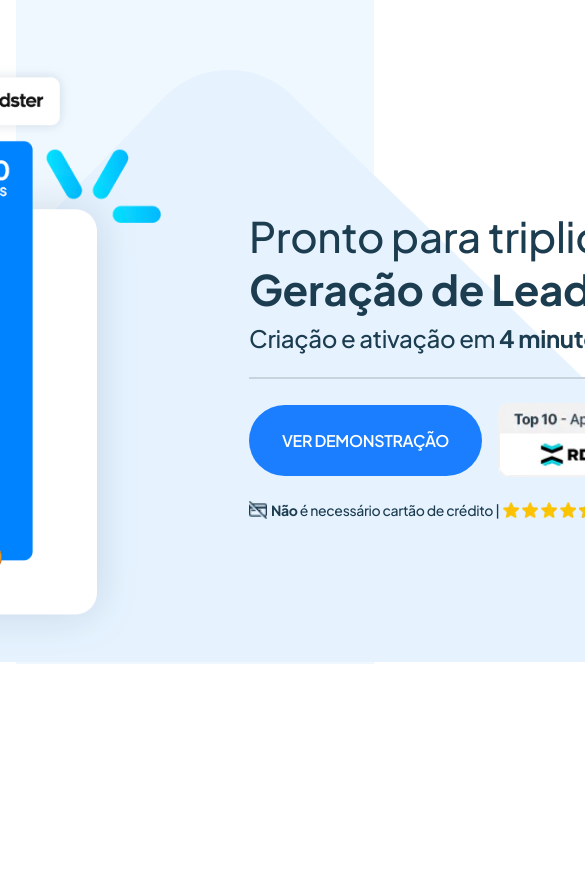
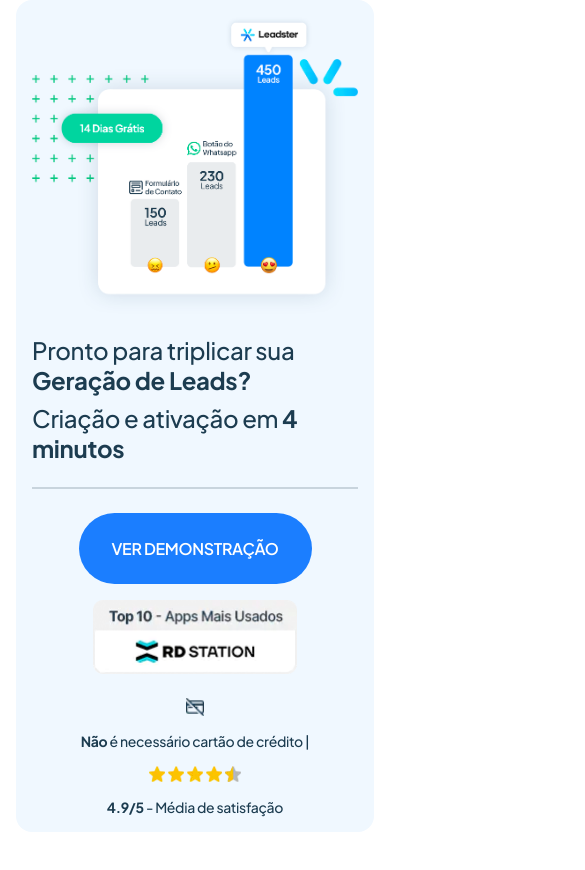
Before and after one commit to hsousadev/leadster-landing-page, a Next.js app: page /home/components/DemoSection in a window 390 px wide. Shown: the top 870 px of the page, 585 px wide, since content can reach past the window. Before the commit the page ends 844 px from the top, so only its background shows below. Built offline with nearby package versions, Linux system fonts and the light colour scheme.

Commit message:
feat: mobile responsiveness and small fixes

```diff
--- a/src/pages/home/components/DemoSection/styles.ts
+++ b/src/pages/home/components/DemoSection/styles.ts
@@ -2,20 +2,21 @@
 
 export const Container = styled.div`
   display: flex;
-  align-items: center;
+  align-items: flex-end;
   justify-content: center;
 
   background-color: var(--LightBlue);
 
   width: 100%;
   margin-bottom: 48px;
+  padding: 0 160px;
 
   .content {
     display: flex;
     align-items: center;
     justify-content: center;
 
-    padding: 64px 0 0 0;
+    padding: 64px 0;
     z-index: 1;
     gap: 88px;
 
@@ -46,7 +47,6 @@
         gap: 16px;
 
         padding: 24px 0;
-        width: 620px;
         border-top: 2px solid var(--Gray);
       }
 
@@ -64,8 +64,39 @@
   }
 
   .frame-design {
+    display: flex;
     position: absolute;
     left: -610px;
+  }
+
+  @media (max-width: 1232px) {
+    .content {
+      flex-direction: column;
+      > img {
+        width: 100%;
+        height: 100%;
+      }
+    }
+
+    .frame-design {
+      display: none;
+    }
+  }
+
+  @media (max-width: 768px) {
+    padding: 0;
+    border-radius: 16px;
+
+    .content {
+      gap: 16px;
+      padding: 16px;
+
+      .texts .middle,
+      .texts .bottom {
+        flex-direction: column;
+        gap: 16px;
+      }
+    }
   }
 `;
 
--- a/src/shared/components/Paginate/styles.ts
+++ b/src/shared/components/Paginate/styles.ts
@@ -39,4 +39,10 @@
       }
     }
   }
+
+  @media (max-width: 768px) {
+    strong {
+      font-size: 16px;
+    }
+  }
 `;
--- a/src/shared/components/SelectDateButton/styles.ts
+++ b/src/shared/components/SelectDateButton/styles.ts
@@ -48,4 +48,10 @@
       }
     }
   }
+
+  @media (max-width: 1200px) {
+    .content {
+      align-items: flex-start;
+    }
+  }
 `;
--- a/src/shared/components/Tag/styles.ts
+++ b/src/shared/components/Tag/styles.ts
@@ -14,5 +14,6 @@
     color: var(--Blue);
     font-weight: 700;
     text-transform: uppercase;
+    white-space: nowrap;
   }
 `;
--- a/src/shared/components/TopBar/styles.ts
+++ b/src/shared/components/TopBar/styles.ts
@@ -24,4 +24,5 @@
       cursor: pointer;
     }
   }
+
 `;
--- a/src/shared/styles/global.ts
+++ b/src/shared/styles/global.ts
@@ -31,7 +31,7 @@
       padding: 0 32px;
 
       h1 {
-        font-size: 32px;
+        font-size: 32px !important;
       }
 
       h2 {
@@ -53,7 +53,7 @@
 
     @media (max-width: 540px) {
       h1 {
-        font-size: 24px;
+        font-size: 24px !important;
       }
 
       h2 {
```
Also changed, not shown: src/pages/home/components/Hero/styles.ts (+20 -0 lines), src/pages/home/components/VideoLibrary/index.tsx (+7 -1 lines), src/pages/home/components/VideoLibrary/styles.ts (+16 -0 lines), src/shared/components/Footer/styles.ts (+34 -2 lines), src/shared/components/VideoModal/styles.ts (+17 -1 lines).
